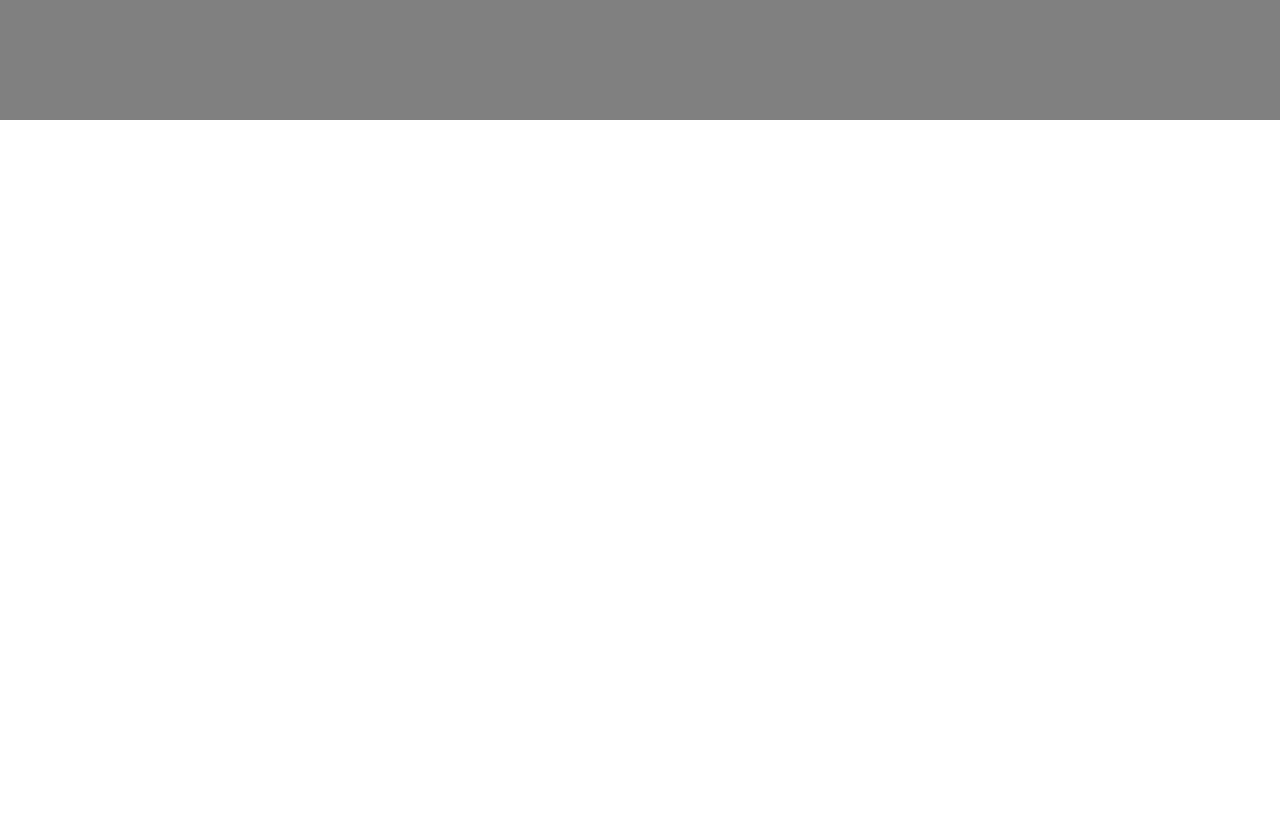
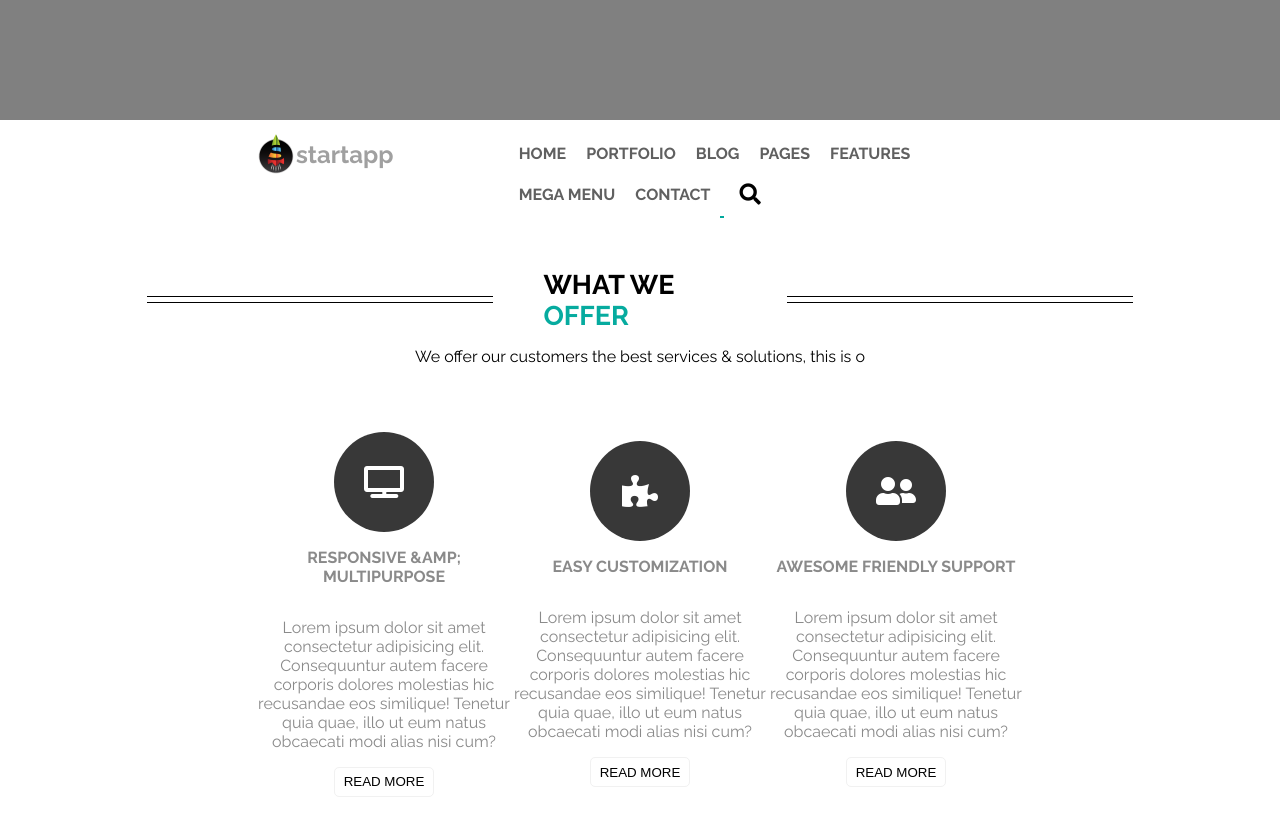
Before and after one commit to Allonsy22/startapp-single-page, a Vue app: page / in a window 1280 px wide. Shown: the part 680-1516 px from the top of the page. Before the commit the page ends 800 px from the top, so only its background shows below. Built offline with nearby package versions, Linux system fonts and the light colour scheme.

Commit message:
update navigation componet and home component

```diff
--- a/src/App.vue
+++ b/src/App.vue
@@ -1,20 +1,27 @@
 <template>
   <div id="app">
-    <Header />
+    <Home />
+    <Navigation />
   </div>
 </template>
 
 <script>
-import Header from '@/components/Header/Header';
+import Home from '@/components/Home/Home';
+import Navigation from '@/components/Navigation/Navigation';
+
 export default {
   name: 'app',
   components: {
-    Header,
+    Home ,
+    Navigation,
   }
 }
 </script>
 
 <style>
+html {
+  scroll-behavior: smooth;
+}
 body {
   margin: 0;
   padding: 0;
--- a/src/components/Header/Header.vue
+++ b/src/components/Home/Home.vue
@@ -1,5 +1,5 @@
 <template>
-    <header class="header">
+    <div class="header">
         <div class="title-block">
             <p>What are you waiting for?</p>
             <h1>Let's be creative!</h1>
@@ -8,16 +8,16 @@
                 <p><span class="start">Start</span> Doing that</p>
                 <span class="double-line"></span>
             </div>
-            <div class="icon">
-                <i class="fas fa-chevron-down fa-2x"></i>
+            <div class="down">
+                <a href="#logo"><i class="fas fa-chevron-down fa-2x"></i></a>
             </div>
         </div>
-    </header>
+    </div>
 </template>
 
 <script>
 export default {
-    name: 'Header',
+    name: 'Home',
 }
 </script>
 
@@ -71,7 +71,7 @@ export default {
     color: #00A99D;
 }
 
-.icon {
+.down {
     display: flex;
     align-items: center;
     justify-content: center;
--- /dev/null
+++ b/src/components/Navigation/Navigation.vue
@@ -0,0 +1,72 @@
+<template>
+    <div class="container">
+        <div class="top">
+            <div class="logo">
+                <img
+                src="@/assets/logo1.png"
+                id="logo"/>
+                <h2>startapp</h2>
+            </div>
+            <Toolbar />
+        </div>
+        <div class="top-line"></div>
+        <div class="bottom">
+            <NavigationContent />
+        </div>
+    </div>
+</template>
+
+<script>
+import Toolbar from '@/components/Navigation/Toolbar';
+import NavigationContent from '@/components/Navigation/NavigationContent';
+
+export default {
+    name: 'Navigation',
+    components: {
+        Toolbar,
+        NavigationContent,
+    }
+
+}
+</script>
+
+<style scoped>
+.container {
+    display: flex;
+    flex-direction: column;
+    align-items: center;
+    width: 100%;
+    height: 650px;
+}
+.top {
+    display: flex;
+    flex-direction: row;
+    align-items: center;
+    justify-content: space-between;
+    width: 60%;
+    height: 100px;
+}
+
+.logo {
+    display: flex;
+    flex-direction: row;
+    align-items: center;
+    margin-right: 15%;
+    color: #A0A0A0;
+}
+.logo img {
+    width: 40px;
+    height: 40px;
+}
+
+.top-line {
+    display: block;
+    width: 100%;
+    height: 2px;
+    background-color: #DEDEDE;
+}
+.bottom {
+    width: 60%;
+    margin: 80px 0 0 0;
+}
+</style>
--- /dev/null
+++ b/src/components/Navigation/NavigationCard.vue
@@ -0,0 +1,62 @@
+<template>
+    <div class="container">
+        <div class="icon-container">
+            <i :class="icon"></i>
+        </div>
+        <p class="title">{{title}}</p>
+        <p>{{text}}</p>
+        <button class="read-more">read more</button>
+    </div>
+</template>
+
+<script>
+export default {
+    name: 'NavigationCard',
+    props: {
+        icon: String,
+        title: String,
+        text: String,
+    },
+}
+</script>
+
+<style scoped>
+.container {
+    display: flex;
+    flex-direction: column;
+    justify-content: center;
+    align-items: center;
+    text-align: center;
+    color: #8A8A8A;
+}
+
+.icon-container {
+    display: flex;
+    align-items: center;
+    justify-content: center;
+    width: 100px;
+    height: 100px;
+    border-radius: 50%;
+    background-color: #383838;
+    color: #ffffff;
+}
+
+.title {
+    text-transform: uppercase;
+    font-weight: bold;
+}
+
+.read-more {
+    width: 100px;
+    height: 30px;
+    background-color: transparent;
+    border: 1px solid #F1F1F1;
+    border-radius: 5px;
+    text-transform: uppercase;
+}
+
+.read-more:hover {
+    background-color: #00A99D;
+    color: #ffffff;
+}
+</style>
--- /dev/null
+++ b/src/components/Navigation/NavigationContent.vue
@@ -0,0 +1,98 @@
+<template>
+    <div class="container">
+        <div class="offer-block">
+            <div class="line"></div>
+            <h2 class="title">what we <span class="offer">offer</span></h2>
+            <div class="line"></div>
+        </div>
+        <p>We offer our customers the best services &amp; solutions, this is o</p>
+        <div class="cards">
+            <NavigationCard
+                v-for="(card, i) in cards"
+                :key="i"
+                :icon="card.icon"
+                :text="card.text"
+                :title="card.title"/>
+        </div>
+    </div>
+</template>
+
+<script>
+import NavigationCard from '@/components/Navigation/NavigationCard';
+
+export default {
+    name: 'NavigationContent',
+    components: {
+        NavigationCard,
+    },
+    data() {
+        return {
+            cards: [
+                {title: 'responsive &amp; multipurpose',
+                text: `Lorem ipsum dolor sit amet consectetur
+                        adipisicing elit. Consequuntur autem
+                        facere corporis dolores molestias hic
+                        recusandae eos similique! Tenetur quia
+                        quae, illo ut eum natus obcaecati modi
+                        alias nisi cum?`,
+                icon: 'fas fa-tv fa-2x'},
+                {title: 'easy customization',
+                text: `Lorem ipsum dolor sit amet consectetur
+                        adipisicing elit. Consequuntur autem
+                        facere corporis dolores molestias hic
+                        recusandae eos similique! Tenetur quia
+                        quae, illo ut eum natus obcaecati modi
+                        alias nisi cum?`,
+                icon: 'fas fa-puzzle-piece fa-2x'},
+                {title: 'awesome friendly support',
+                text: `Lorem ipsum dolor sit amet consectetur
+                        adipisicing elit. Consequuntur autem
+                        facere corporis dolores molestias hic
+                        recusandae eos similique! Tenetur quia
+                        quae, illo ut eum natus obcaecati modi
+                        alias nisi cum?`,
+                icon: 'fas fa-user-friends fa-2x'},
+            ]
+        }
+    }
+}
+</script>
+
+<style scoped>
+.container {
+    width: 100%;
+    height: auto;
+}
+
+.offer-block {
+    display: flex;
+    flex-direction: row;
+    justify-content: center;
+    align-items: center;
+    font-size: 18px;
+    text-transform: uppercase;
+    font-weight: bold;
+}
+
+.title {
+    margin: 0 50px;
+}
+
+.offer {
+    color: #06AB9F;
+}
+
+.line {
+    width: 400px;
+    height: 5px;
+    border: none;
+    border-top: 1px solid #000000;
+    border-bottom: 1px solid #000000;
+}
+
+.cards {
+    display: flex;
+    flex-direction: row;
+    margin: 50px 0 100px 0;
+}
+</style>
--- /dev/null
+++ b/src/components/Navigation/Toolbar.vue
@@ -0,0 +1,84 @@
+<template>
+    <nav class="toolbar">
+        <ul class="toolbar-container">
+            <li><a href="#home">home</a></li>
+            <li><a href="#portfolio">portfolio</a></li>
+            <li><a href="#blog">blog</a></li>
+            <li><a href="#pages">pages</a></li>
+            <li><a href="#features">features</a></li>
+            <li><a href="#megaMenu">mega menu</a></li>
+            <li><a href="#contact">contact</a></li>
+            <li><input
+                id="search"
+                type="text"
+                class="search"/></li>
+            <li><i
+                class="fas fa-search fa-lg"
+                @click="activateSearch"></i></li>
+        </ul>
+    </nav>
+</template>
+
+<script>
+export default {
+    name: 'Toolbar',
+    methods: {
+        activateSearch() {
+            let searchInput = document.getElementById('search');
+            searchInput.classList.toggle('active-search');
+        }
+    }
+}
+</script>
+
+<style scoped>
+.toolbar {
+    display: flex;
+    flex-direction: row;
+    height: 40px;
+}
+.toolbar-container {
+    list-style-type: none;
+    margin: 0;
+    padding: 0;
+    float: left;
+}
+.toolbar-container li {
+    display: inline-block;
+}
+
+.toolbar-container li a{
+    display: inline-block;
+    font-size: 16px;
+    font-weight: bold;
+    text-transform: uppercase;
+    text-decoration: none;
+    text-align: center;
+    line-height: 40px;
+    padding: 0 10px;
+    height: 40px;
+    border-radius: 5px;
+    color: #606060;
+}
+
+.toolbar-container li a:hover {
+    background-color: #00A99D;
+    color: #ffffff;
+}
+
+.search {
+    display: block;
+    width: 0;
+    height: 40px;
+    margin-right: 15px;
+    border: none;
+    border-bottom: 2px solid #00A99D;
+    font-size: 16px;
+    color: #00A99D;
+    transition: width .5s ease-in;
+}
+
+.active-search {
+    width: 150px;
+}
+</style>
```
Also changed, not shown: src/assets/logo1.png (added).
